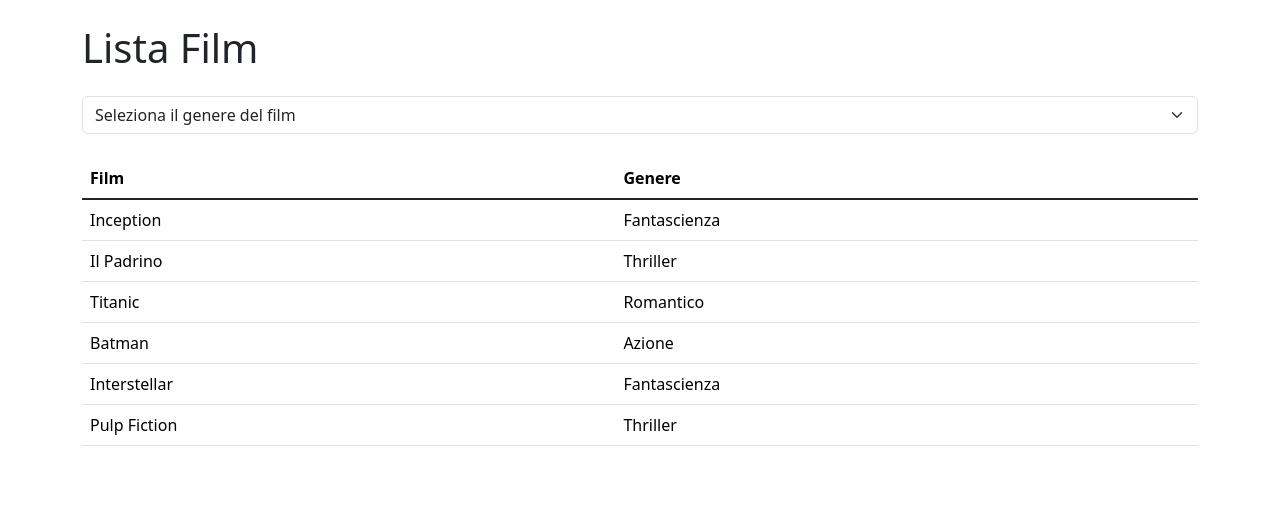
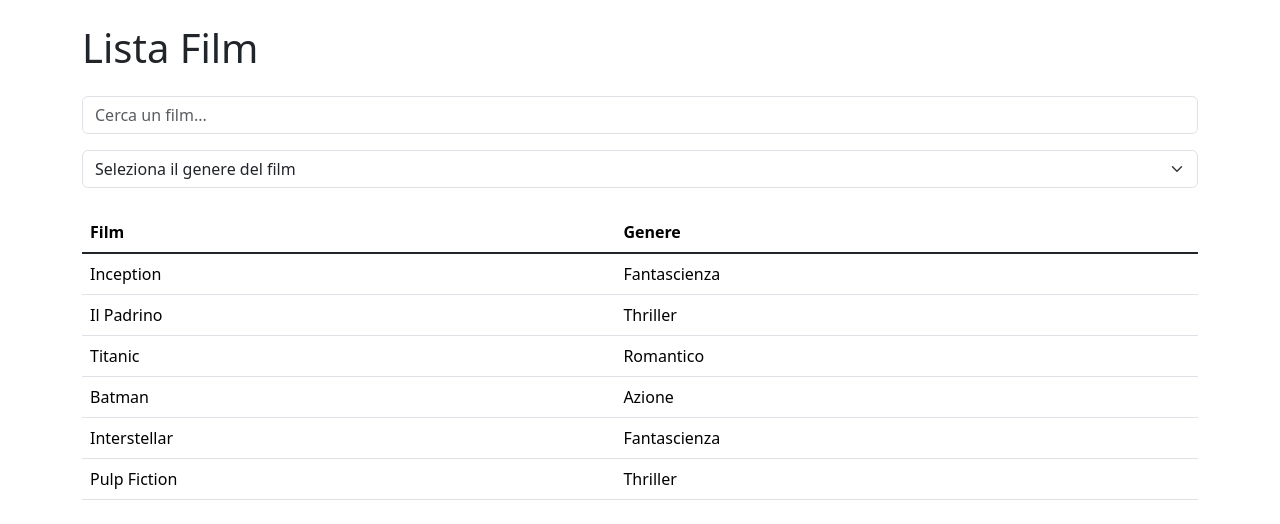
Before and after one commit to MattiaCallegaro/react-movie-filter, a React (Vite) app: page / in a window 1280 px wide. Shown: the top 524 px of the page. Built offline with nearby package versions, Linux system fonts and the light colour scheme.

Commit message:
[UPD] Add static input search

```diff
--- a/src/component/Main.jsx
+++ b/src/component/Main.jsx
@@ -9,6 +9,8 @@
     const [selectedGenre, setSelectedGenre] = useState("")
     //lo stato per i generi nella tabella
     const [filteredFilms, setFilteredFilms] = useState(initialFilms)
+    //lo stato per cercare i film
+    const [search, setSearch] = useState("")
 
 
     //filtro i film in base al termine di ricerca usando useEffect con filter
@@ -28,6 +30,13 @@
     return (
 
         <div className="container">
+            <input
+                type="text"
+                className="form-control mb-3"
+                placeholder="Cerca un film..."
+                value={search}
+                onChange={(e) => setSearch(e.target.value)}
+            />
             <select className="form-select"
                 value={selectedGenre}
                 onChange={(e) => setSelectedGenre(e.target.value)}
```
